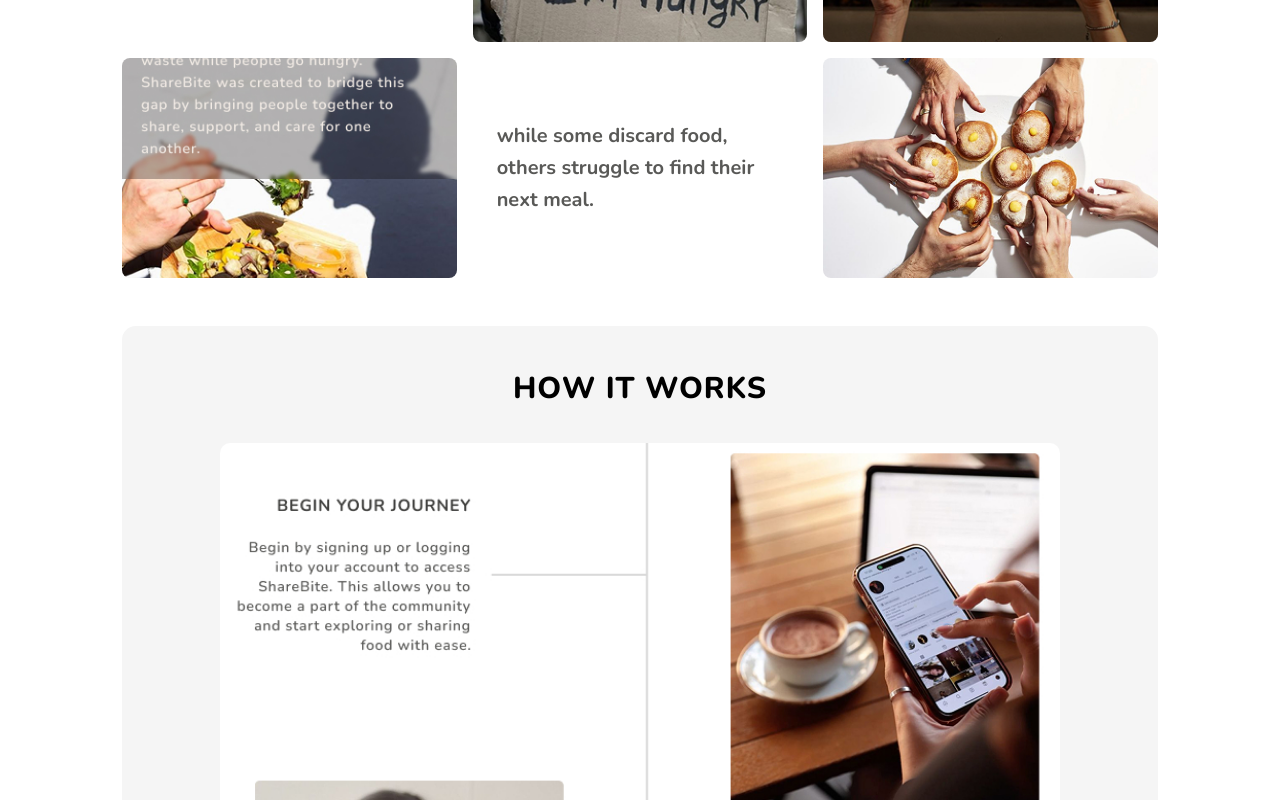
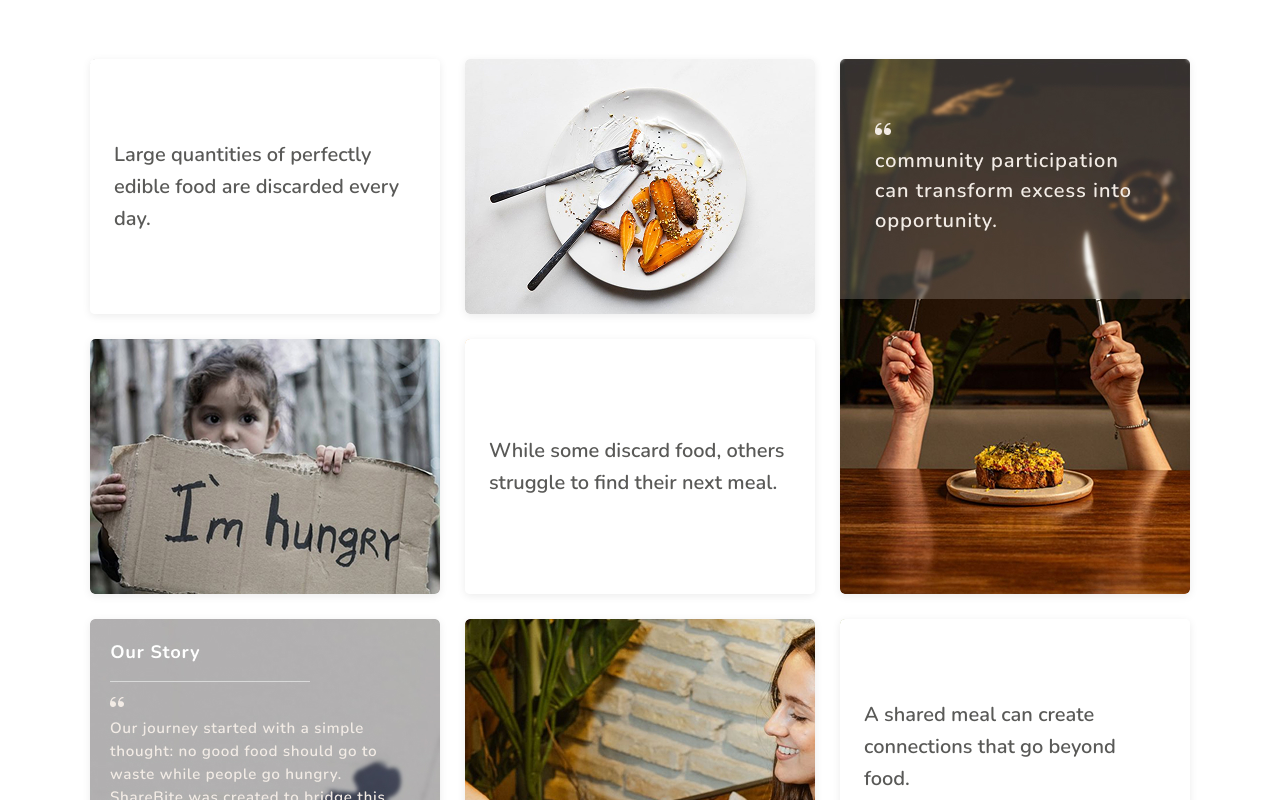
Before and after one commit to HemaniM/ShareBite_Community_Food_Sharing_Application, a React (Vite) app in the folder Frontend/: page /about in a window 1280 px wide. Shown: the part 1060-1860 px from the top of the page. Built offline with nearby package versions, Linux system fonts and the light colour scheme.

Commit message:
about page ui fixed

```diff
--- a/Frontend/src/components/Icons/Icons.jsx
+++ b/Frontend/src/components/Icons/Icons.jsx
@@ -210,6 +210,20 @@ const icons = {
       <path
         d="M0.305919 13.6918C0.110039 13.4945 0 13.2268 0 12.9477C0 12.6686 0.110039 12.401 0.305919 12.2036L5.47795 6.99365L0.305919 1.78371C0.115591 1.5852 0.0102748 1.31933 0.0126554 1.04337C0.015036 0.767402 0.124922 0.503418 0.318647 0.308273C0.512371 0.113129 0.774433 0.00243855 1.04839 4.00543e-05C1.32235 -0.00235748 1.58628 0.103729 1.78334 0.295453L7.69408 6.24952C7.88996 6.44689 8 6.71456 8 6.99365C8 7.27273 7.88996 7.5404 7.69408 7.73777L1.78334 13.6918C1.5874 13.8892 1.32169 14 1.04463 14C0.767573 14 0.501858 13.8892 0.305919 13.6918Z"
         fill="white"
+      />
+    </svg>
+  ),
+  right_arrow_orange: (
+    <svg
+      width="8"
+      height="14"
+      viewBox="0 0 8 14"
+      fill="none"
+      xmlns="http://www.w3.org/2000/svg"
+    >
+      <path
+        d="M0.305919 13.6918C0.110039 13.4945 0 13.2268 0 12.9477C0 12.6686 0.110039 12.401 0.305919 12.2036L5.47795 6.99365L0.305919 1.78371C0.115591 1.5852 0.0102748 1.31933 0.0126554 1.04337C0.015036 0.767402 0.124922 0.503418 0.318647 0.308273C0.512371 0.113129 0.774433 0.00243855 1.04839 4.00543e-05C1.32235 -0.00235748 1.58628 0.103729 1.78334 0.295453L7.69408 6.24952C7.88996 6.44689 8 6.71456 8 6.99365C8 7.27273 7.88996 7.5404 7.69408 7.73777L1.78334 13.6918C1.5874 13.8892 1.32169 14 1.04463 14C0.767573 14 0.501858 13.8892 0.305919 13.6918Z"
+        fill="#EFA13D"
       />
     </svg>
   ),
@@ -853,6 +867,44 @@ const icons = {
       />
     </svg>
   ),
+  inverted_comma_black: (
+    <svg
+      width="16"
+      height="12"
+      viewBox="0 0 16 12"
+      fill="none"
+    >
+      <path
+        d="M-4.29153e-06 8.4996C0.000121593 9.26389 0.250419 10.0071 0.712656 10.6158C1.17489 11.2245 1.82366 11.6651 2.55986 11.8704C3.29606 12.0757 4.07923 12.0344 4.78974 11.7527C5.50024 11.4711 6.09903 10.9646 6.49464 10.3107C6.89025 9.65674 7.06093 8.89129 6.98062 8.13123C6.9003 7.37117 6.57341 6.65829 6.04986 6.10148C5.52631 5.54467 4.83489 5.17454 4.08122 5.04762C3.32754 4.9207 2.55303 5.04397 1.876 5.3986C2.11 4.5306 2.44 3.8036 2.835 3.2236C3.625 2.0616 4.66 1.4996 5.75 1.4996C5.94891 1.4996 6.13967 1.42058 6.28033 1.27993C6.42098 1.13928 6.5 0.948512 6.5 0.749599C6.5 0.550687 6.42098 0.359922 6.28033 0.21927C6.13967 0.0786171 5.94891 -0.000400543 5.75 -0.000400543C4.079 -0.000400543 2.613 0.8826 1.594 2.3796C0.583996 3.8656 -4.29153e-06 5.9626 -4.29153e-06 8.4996Z"
+        fill="black"
+      />
+      <path
+        d="M9 8.4996C9.00012 9.26389 9.25042 10.0071 9.71266 10.6158C10.1749 11.2245 10.8237 11.6651 11.5599 11.8704C12.2961 12.0757 13.0792 12.0344 13.7897 11.7527C14.5002 11.4711 15.099 10.9646 15.4946 10.3107C15.8902 9.65674 16.0609 8.89129 15.9806 8.13123C15.9003 7.37117 15.5734 6.65829 15.0499 6.10148C14.5263 5.54467 13.8349 5.17454 13.0812 5.04762C12.3275 4.9207 11.553 5.04397 10.876 5.3986C11.11 4.5306 11.44 3.8036 11.835 3.2236C12.625 2.0616 13.66 1.4996 14.75 1.4996C14.9489 1.4996 15.1397 1.42058 15.2803 1.27993C15.421 1.13928 15.5 0.948512 15.5 0.749599C15.5 0.550687 15.421 0.359922 15.2803 0.21927C15.1397 0.0786171 14.9489 -0.000400543 14.75 -0.000400543C13.079 -0.000400543 11.613 0.8826 10.594 2.3796C9.584 3.8656 9 5.9626 9 8.4996Z"
+        fill="black"
+      />
+    </svg>
+  ),
+  inverted_comma_orange: (
+    <svg width="33" height="28" viewBox="0 0 33 28" fill="none">
+      <rect width="33" height="27.9994" rx="5" fill="#EFA13D" />
+      <path
+        d="M8 16.4996C8.00012 17.2639 8.25042 18.0071 8.71266 18.6158C9.17489 19.2245 9.82366 19.6651 10.5599 19.8704C11.2961 20.0757 12.0792 20.0344 12.7897 19.7527C13.5002 19.4711 14.099 18.9646 14.4946 18.3107C14.8902 17.6567 15.0609 16.8913 14.9806 16.1312C14.9003 15.3712 14.5734 14.6583 14.0499 14.1015C13.5263 13.5447 12.8349 13.1745 12.0812 13.0476C11.3275 12.9207 10.553 13.044 9.876 13.3986C10.11 12.5306 10.44 11.8036 10.835 11.2236C11.625 10.0616 12.66 9.4996 13.75 9.4996C13.9489 9.4996 14.1397 9.42058 14.2803 9.27993C14.421 9.13928 14.5 8.94851 14.5 8.7496C14.5 8.55069 14.421 8.35992 14.2803 8.21927C14.1397 8.07862 13.9489 7.9996 13.75 7.9996C12.079 7.9996 10.613 8.8826 9.594 10.3796C8.584 11.8656 8 13.9626 8 16.4996Z"
+        fill="white"
+      />
+      <path
+        d="M18 16.4996C18.0001 17.2639 18.2504 18.0071 18.7127 18.6158C19.1749 19.2245 19.8237 19.6651 20.5599 19.8704C21.2961 20.0757 22.0792 20.0344 22.7897 19.7527C23.5002 19.4711 24.099 18.9646 24.4946 18.3107C24.8902 17.6567 25.0609 16.8913 24.9806 16.1312C24.9003 15.3712 24.5734 14.6583 24.0499 14.1015C23.5263 13.5447 22.8349 13.1745 22.0812 13.0476C21.3275 12.9207 20.553 13.044 19.876 13.3986C20.11 12.5306 20.44 11.8036 20.835 11.2236C21.625 10.0616 22.66 9.4996 23.75 9.4996C23.9489 9.4996 24.1397 9.42058 24.2803 9.27993C24.421 9.13928 24.5 8.94851 24.5 8.7496C24.5 8.55069 24.421 8.35992 24.2803 8.21927C24.1397 8.07862 23.9489 7.9996 23.75 7.9996C22.079 7.9996 20.613 8.8826 19.594 10.3796C18.584 11.8656 18 13.9626 18 16.4996Z"
+        fill="white"
+      />
+    </svg>
+  ),
+  inverted_comma_green: (
+    <svg width="33" height="28" viewBox="0 0 33 28" fill="none" xmlns="http://www.w3.org/2000/svg">
+      <rect width="33" height="27.9994" rx="5" fill="#7D8D2A" />
+      <path d="M8 16.4996C8.00012 17.2639 8.25042 18.0071 8.71266 18.6158C9.17489 19.2245 9.82366 19.6651 10.5599 19.8704C11.2961 20.0757 12.0792 20.0344 12.7897 19.7527C13.5002 19.4711 14.099 18.9646 14.4946 18.3107C14.8902 17.6567 15.0609 16.8913 14.9806 16.1312C14.9003 15.3712 14.5734 14.6583 14.0499 14.1015C13.5263 13.5447 12.8349 13.1745 12.0812 13.0476C11.3275 12.9207 10.553 13.044 9.876 13.3986C10.11 12.5306 10.44 11.8036 10.835 11.2236C11.625 10.0616 12.66 9.4996 13.75 9.4996C13.9489 9.4996 14.1397 9.42058 14.2803 9.27993C14.421 9.13928 14.5 8.94851 14.5 8.7496C14.5 8.55069 14.421 8.35992 14.2803 8.21927C14.1397 8.07862 13.9489 7.9996 13.75 7.9996C12.079 7.9996 10.613 8.8826 9.594 10.3796C8.584 11.8656 8 13.9626 8 16.4996Z" fill="white" />
+      <path d="M18 16.4996C18.0001 17.2639 18.2504 18.0071 18.7127 18.6158C19.1749 19.2245 19.8237 19.6651 20.5599 19.8704C21.2961 20.0757 22.0792 20.0344 22.7897 19.7527C23.5002 19.4711 24.099 18.9646 24.4946 18.3107C24.8902 17.6567 25.0609 16.8913 24.9806 16.1312C24.9003 15.3712 24.5734 14.6583 24.0499 14.1015C23.5263 13.5447 22.8349 13.1745 22.0812 13.0476C21.3275 12.9207 20.553 13.044 19.876 13.3986C20.11 12.5306 20.44 11.8036 20.835 11.2236C21.625 10.0616 22.66 9.4996 23.75 9.4996C23.9489 9.4996 24.1397 9.42058 24.2803 9.27993C24.421 9.13928 24.5 8.94851 24.5 8.7496C24.5 8.55069 24.421 8.35992 24.2803 8.21927C24.1397 8.07862 23.9489 7.9996 23.75 7.9996C22.079 7.9996 20.613 8.8826 19.594 10.3796C18.584 11.8656 18 13.9626 18 16.4996Z" fill="white" />
+    </svg>
+
+  ),
   // Add more icons here...
 };
 
--- a/Frontend/src/pages/About/AboutPage.jsx
+++ b/Frontend/src/pages/About/AboutPage.jsx
@@ -4,30 +4,71 @@ import { Link } from "react-router-dom";
 import ContactBar from "../../components/common/ContactBar";
 import HomepageNavBar from "../../components/common/NavBarHomepage";
 import Footer from "../../components/common/Footer";
+import { Icon } from "../../components/Icons/Icons";
+import Button1 from "../../components/ui/Button1";
 
 const highlights = [
   {
+    image: "",
+    text: "Large quantities of perfectly edible food are discarded every day.",
+    textOnly: true,
+    classes: "gap-[10px]",
+    iconName: "inverted_comma_black"
+  },
+  {
     image: "/images/About_page_grid_img_1.jpg",
-    text: "large quantities of perfectly edible food are discarded every day.",
-    textOnly: true,
+    text: "",
+    textOnly: false,
+    classes: "",
+    iconName: ""
+  },
+  {
+    image: "/images/About_page_grid_img_3.jpg",
+    text: "",
+    textOnly: false,
+    classes: "row-span-2",
+    iconName: ""
   },
   {
     image: "/images/About_page_grid_img_2.jpg",
+    textOnly: false,
+    classes: "",
+    iconName: ""
   },
   {
-    image: "/images/About_page_grid_img_3.jpg",
-    text: "community participation can transform excess into opportunity.",
+    image: "",
+    text: "While some discard food, others struggle to find their next meal.",
+    textOnly: true,
+    classes: "gap-[10px]",
+    iconName: "inverted_comma_orange"
   },
   {
     image: "/images/About_page_grid_img_4.jpg",
+    text: "",
+    textOnly: false,
+    classes: "row-span-2",
+    iconName: ""
   },
   {
     image: "/images/About_page_grid_img_5.jpg",
-    text: "while some discard food, others struggle to find their next meal.",
+    text: "",
+    textOnly: false,
+    classes: "row-span-2",
+    iconName: ""
+  },
+  {
+    image: "",
+    text: "A shared meal can create connections that go beyond food.",
     textOnly: true,
+    classes: "gap-[10px]",
+    iconName: "inverted_comma_green"
   },
   {
     image: "/images/About_page_grid_img_6.jpg",
+    text: "",
+    textOnly: false,
+    classes: "",
+    iconName: ""
   },
 ];
 
@@ -46,9 +87,9 @@ const AboutPage = () => {
         <ContactBar />
         <HomepageNavBar />
 
-        <div className="mx-auto flex w-full max-w-[1100px] flex-col gap-12 px-4 pb-16 pt-4 sm:px-6 lg:px-8">
+        <div className="mx-auto flex w-full flex-col gap-[60px] mt-6 mb-[100px]">
           <section
-            className="flex h-[260px] items-center justify-center rounded-[20px] bg-cover bg-center text-center shadow-[0_10px_35px_rgba(0,0,0,0.08)] sm:h-[360px]"
+            className="max-w-[1100px] mx-auto flex w-full h-[455px] items-center justify-center rounded-[20px] bg-cover bg-center text-center shadow-[0_10px_35px_rgba(0,0,0,0.08)]"
             style={{
               backgroundImage: "url('/images/About_page_hero_section_img.jpg')",
             }}
@@ -58,14 +99,14 @@ const AboutPage = () => {
             </h1>
           </section>
 
-          <section className="grid gap-10 lg:grid-cols-[1fr_420px] lg:items-start">
+          <section className="max-w-[1100px] mx-auto grid gap-10 lg:grid-cols-[1fr_498px] lg:items-start">
             <div>
-              <h2 className="font-['Nunito'] text-[30px] font-extrabold uppercase leading-[1.15] text-black sm:text-[42px]">
+              <h2 className="font-['Nunito'] text-[24px] font-bold uppercase leading-[1.15] text-black">
                 About
                 <br />
                 ShareBite
               </h2>
-              <p className="mt-5 max-w-[520px] font-['Nunito'] text-[16px] leading-7 text-[var(--text-grey-3)]">
+              <p className="mt-5 max-w-[500px] font-['Nunito'] text-[16px] leading-7 text-[var(--text-grey-3)]">
                 ShareBite is a community-driven platform dedicated to reducing
                 food waste while helping people connect and support one another.
                 Every day, perfectly good food goes unused while many families
@@ -79,21 +120,21 @@ const AboutPage = () => {
               <img
                 src="/images/About_page_about_sharebite_img_1.jpg"
                 alt="People enjoying a meal together"
-                className="h-[280px] w-full rounded-[8px] object-cover"
+                className="h-[360px] w-full rounded-[8px] object-cover"
               />
               <img
                 src="/images/About_page_about_sharebite_img_2.jpg"
                 alt="Food plates on the table"
-                className="h-[280px] w-full rounded-[8px] object-cover"
+                className="h-[360px] w-full rounded-[8px] object-cover"
               />
             </div>
           </section>
 
-          <section className="grid gap-4 sm:grid-cols-2 lg:grid-cols-3">
+          <section className="max-w-[1100px] mt-[30px] mx-auto grid w-[1100px] grid-cols-3 grid-cols-[350px_350px_350px] gap-[25px] auto-rows-[255px]">
             {highlights.map((item, index) => (
               <article
                 key={`${item.image}-${index}`}
-                className="relative h-[220px] overflow-hidden rounded-[8px] bg-white"
+                className={`${item.classes || ""} relative overflow-hidden rounded-[5px] bg-white shadow-[0_2px_8px_rgba(0,0,0,0.08)]`}
               >
                 {!item.textOnly ? (
                   <img
@@ -102,13 +143,15 @@ const AboutPage = () => {
                     className="h-full w-full object-cover"
                   />
                 ) : null}
-
+                {item.iconName ? (
+                  <Icon name={item.iconName} />
+                ) : null}
                 {item.text ? (
                   <div
                     className={`absolute inset-0 flex items-center ${item.textOnly ? "bg-white" : "bg-[rgba(0,0,0,0.35)]"} p-6`}
                   >
                     <p
-                      className={`font-['Nunito'] text-[20px] font-bold leading-8 ${item.textOnly ? "text-[var(--text-grey-4)]" : "text-white"}`}
+                      className={`font-['Nunito'] text-[20px] font-semibold leading-8 ${item.textOnly ? "text-[var(--text-grey-4)]" : ""}`}
                     >
                       {item.text}
                     </p>
@@ -118,7 +161,8 @@ const AboutPage = () => {
             ))}
           </section>
 
-          <section className="rounded-[14px] bg-[#f5f5f5] px-3 py-10 sm:px-6 lg:px-10">
+          <section className="mt-[40px] bg-[var(--bg-secondary)]">
+            <div className="max-w-[1100px] mx-auto mt-[80px] mb-[40px]">
               <h2 className="text-center font-['Nunito'] text-[30px] font-extrabold uppercase tracking-[1px] text-black">
                 How It Works
               </h2>
@@ -126,33 +170,49 @@ const AboutPage = () => {
               <img
                 src="/images/About_page_how_it_works_img.jpg"
                 alt="How ShareBite works"
-              className="mx-auto mt-8 w-full max-w-[840px] rounded-[10px] object-cover"
+                className="mx-auto mt-8 w-full max-w-[840px] object-cover"
               />
+            </div>
           </section>
 
-          <section className="grid gap-6 lg:grid-cols-[1fr_1fr_1fr] lg:items-stretch">
-            <article className="rounded-[8px] border border-[var(--white-600)] bg-white p-7">
-              <h3 className="font-['Nunito'] text-[26px] font-bold text-black">
+          <section className="w-[975px] mt-[30px] mx-auto flex justify-between">
+            <article className="w-[300px] h-[400px] rounded-[8px] border border-[var(--white-600)] bg-white p-10 pt-[60px]">
+              <div className="h-[1px] w-[150px] bg-[#B8A080]"></div>
+              <h3 className="mt-[20px] font-['Nunito'] text-[20px] font-bold text-black">
                 Why Choose ShareBite
               </h3>
-              <p className="mt-4 font-['Nunito'] text-[15px] leading-7 text-[var(--text-grey-3)]">
+              <p className="w-[228px] mt-[15px] font-['Nunito'] text-[14px] leading-6 text-[var(--text-grey-3)]">
                 We build meaningful local connections while reducing food waste.
                 ShareBite offers a simple, trusted, and community-first
                 experience for donors and recipients.
               </p>
+              <Link
+                to="/signup"
+              >
+                <Button1
+                  variant="outline"
+                  color="orange"
+                  size="md"
+                  className="mt-[20px] rounded-full px-[20px] py-[6px] text-[14px] font-bold"
+                >
+                  JOIN US
+                </Button1>
+              </Link>
             </article>
 
             <img
               src="/images/About_page_our_goal_img.jpg"
               alt="Healthy meal bowl"
-              className="h-[260px] w-full rounded-[8px] object-cover"
+              className="max-w-[300px] max-h-[400px] w-full rounded-[8px] object-cover"
             />
 
-            <article className="rounded-[8px] bg-[#aa7a34] p-7 text-white">
-              <h3 className="font-['Nunito'] text-[28px] font-bold uppercase">
+            <article className="w-[300px] h-[400px] rounded-[8px] bg-[#aa7a34] p-7 text-white flex flex-col gap-[15px]">
+              <h3 className="font-['Nunito'] text-[24px] font-bold uppercase">
                 Our Goal
               </h3>
-              <p className="mt-4 font-['Nunito'] text-[15px] leading-7 text-[#f8f4ea]">
+              <div className="h-[1px] w-[150px] bg-[#B8A080]"></div>
+              <Icon name="inverted_comma_orange" />
+              <p className="w-[218px] font-['Nunito'] text-[15px] leading-7 text-[var(--text-grey-1)]">
                 Our goal is to bridge the gap between food surplus and food
                 scarcity by creating a transparent and inclusive sharing
                 ecosystem. Through ShareBite, we empower people to take action
@@ -161,36 +221,41 @@ const AboutPage = () => {
             </article>
           </section>
 
-          <section className="grid gap-5 lg:grid-cols-[1fr_1.1fr]">
-            <article className="rounded-[8px] border border-[var(--white-600)] bg-white p-7 sm:p-8">
-              <h3 className="font-['Nunito'] text-[28px] font-extrabold uppercase text-[var(--text-primary)]">
+          <section className="max-w-[975px] mt-[30px] mx-auto flex gap-[20px]">
+            <article className="w-[455px] rounded-[8px] border border-[var(--white-600)] bg-white px-[60px] pt-[60px]">
+              <h3 className="font-['Nunito'] text-[20px] font-bold uppercase text-[var(--text-primary)]">
                 Make a Difference Now
               </h3>
-              <p className="mt-3 max-w-[420px] font-['Nunito'] text-[15px] leading-7 text-[var(--text-grey-3)]">
+              <p className="mt-3 max-w-[300px] font-['Nunito'] text-[18px] leading-7 text-[var(--text-grey-3)]">
                 Take the first step toward building a more sustainable and
                 connected community.
               </p>
-
-              <div className="mt-8 flex flex-wrap gap-3">
               <Link
                 to="/signup"
-                  className="rounded-[10px] border border-[var(--border-orange)] px-6 py-3 font-['Nunito'] text-[13px] font-bold uppercase tracking-[1px] text-[var(--text-orange)] transition hover:bg-[var(--text-orange)] hover:text-white"
               >
-                  Join Us
+                <Button1
+                  variant="outline"
+                  color="orange"
+                  size="md"
+                  className="group mt-[20px] px-[30px] py-[8px] text-[15px] font-bold uppercase"
+                >
+                  <span className="mr-[20px]">Sign Up Now</span>
+                  <Icon
+                    name="right_arrow_orange"
+                    className="group-hover:hidden"
+                  />
+                  <Icon
+                    name="right_arrow"
+                    className="hidden group-hover:block"
+                  />
+                </Button1>
               </Link>
-                <Link
-                  to="/signup"
-                  className="rounded-[10px] bg-[var(--text-orange)] px-6 py-3 font-['Nunito'] text-[13px] font-bold uppercase tracking-[1px] text-white transition hover:opacity-90"
-                >
-                  Sign Up Now
-                </Link>
-              </div>
             </article>
 
             <img
               src="/images/About_page_call_to_action_img.jpg"
               alt="Fresh soup and vegetables"
-              className="h-[280px] w-full rounded-[8px] object-cover"
+              className="h-[333px] w-[500px] rounded-[8px] object-cover"
             />
           </section>
         </div>
```
Also changed, not shown: Frontend/public/images/About_page_how_it_works_img.jpg. Lines whose indentation alone changed are shown as unchanged.
